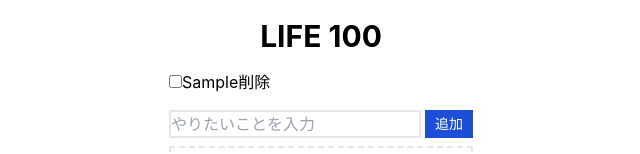
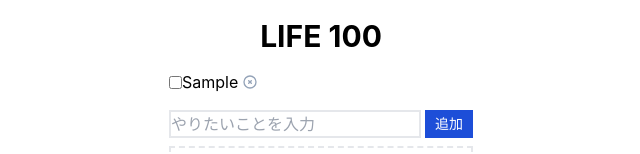
Before and after one commit to Haru0101/life100, a Next.js app: page / in a window 1280 px wide. Both pictures are taken after typing "Sample" into the empty fields and a click on the button "追加". Shown: the part 302-456 px from the top of the page, without its empty margins (319-959 px from the left). Built offline with nearby package versions, Linux system fonts and the light colour scheme.

Commit message:
fix: use icon instead of text

```diff
--- a/pages/index.tsx
+++ b/pages/index.tsx
@@ -14,7 +14,9 @@ const Home: NextPage = () => {
   });
 
   const listItems = items?.map((item, index) => {
-    return <li className='w-1/2' key={index}><input type='checkbox' checked={item.isDone} onChange={e => completeItem(index, e.target.checked)} name='' id='' /><span className={item.isDone ? 'line-through' : ''}>{item.content}</span><button onClick={() => deleteItem(index)}>削除</button></li>;
+    return <li className='w-1/2 flex items-center' key={index}><input type='checkbox' checked={item.isDone} onChange={e => completeItem(index, e.target.checked)} name='' id='' /><span className={item.isDone ? 'line-through' : ''}>{item.content}</span><button onClick={() => deleteItem(index)}><svg xmlns="http://www.w3.org/2000/svg" className="ml-1 h-4 w-4 text-slate-400" fill="none" viewBox="0 0 24 24" stroke="currentColor" strokeWidth={2}>
+    <path strokeLinecap="round" strokeLinejoin="round" d="M10 14l2-2m0 0l2-2m-2 2l-2-2m2 2l2 2m7-2a9 9 0 11-18 0 9 9 0 0118 0z" />
+  </svg></button></li>;
   });
 
   const addItem = () => {
```
